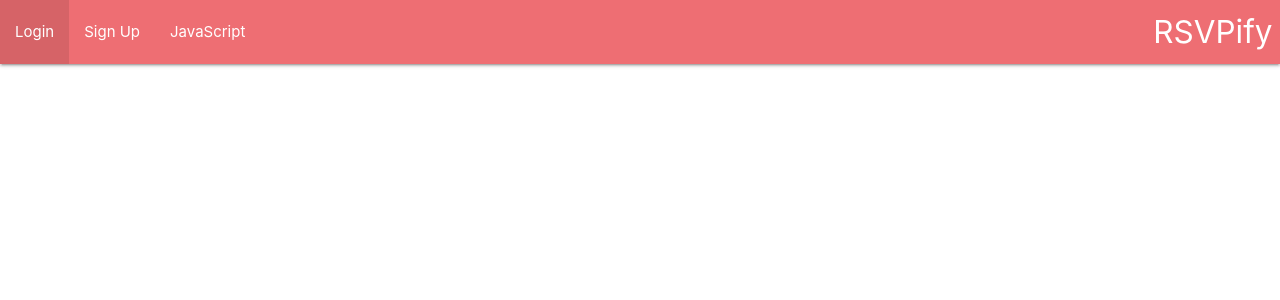
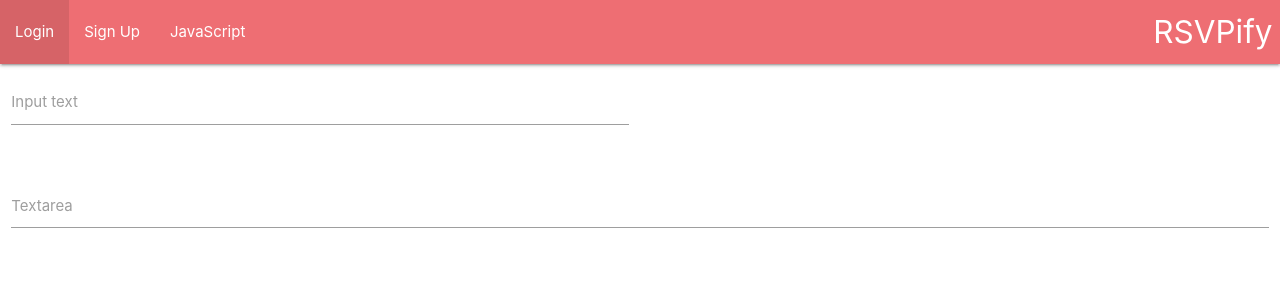
Before and after one commit to demijeffrey/rsvpify, a React (Create React App) app in the folder client/: page /edit in a window 1280 px wide. Shown: the top 300 px of the page. Built offline with nearby package versions, Linux system fonts and the light colour scheme; no server answers.

Commit message:
UserEvent page and EditEvent page

```diff
--- a/client/package.json
+++ b/client/package.json
@@ -7,6 +7,7 @@
     "@testing-library/jest-dom": "^5.16.5",
     "@testing-library/react": "^13.4.0",
     "@testing-library/user-event": "^13.5.0",
+    "date-fns": "^2.29.3",
     "react": "^18.2.0",
     "react-dom": "^18.2.0",
     "react-redux": "^8.0.5",
--- a/client/src/Components/App.js
+++ b/client/src/Components/App.js
@@ -1,15 +1,14 @@
 // import '../App.css';
-import { useState } from "react";
 import { Routes, Route } from "react-router-dom";
 import Login from "./Login";
 import NavBar from "./NavBar";
 import SignUp from "./SignUp";
 import Home from "./Home";
 import UserHome from "./UserHome";
-import Event from "./Event";
+import UserEvent from "./UserEvent";
+import EditEvent from "./EditEvent";
 
 function App() {
-  const [count, setCount] = useState(0);
 
   return (
     <div className="App">
@@ -18,7 +17,8 @@ function App() {
         <Route path="/signup" element={<SignUp />} />
         <Route path="/login" element={<Login />} />
         <Route path="/home" element={<UserHome />} />
-        <Route path="/event" element={<Event />} />
+        <Route path="/event" element={<UserEvent />} />
+        <Route path="/edit" element={<EditEvent />} />
         <Route path="/" element={<Home />} />
       </Routes>
     </div>
--- /dev/null
+++ b/client/src/Components/EditEvent.js
@@ -0,0 +1,24 @@
+function EditEvent() {
+
+    return (
+        <div class="row">
+        <form class="col s12">
+          <div class="row">
+            <div class="input-field col s6">
+              <input id="input_text" type="text" data-length="10" />
+              <label for="input_text">Input text</label>
+            </div>
+          </div>
+          <div class="row">
+            <div class="input-field col s12">
+              <textarea id="textarea2" class="materialize-textarea" data-length="120"></textarea>
+              <label for="textarea2">Textarea</label>
+            </div>
+          </div>
+        </form>
+      </div>
+    )
+
+}
+
+export default EditEvent
--- a/client/src/Components/Event.js
+++ /dev/null
@@ -1,25 +0,0 @@
-import { useLocation } from "react-router-dom"
-
-function Event() {
-
-    const {state} = useLocation()
-    const {event} = state
-
-    console.log(event.event)
-
-    return (
-        <div class="row">
-            <div class="col s7 push-s5">
-                <span class="flow-text">This div is 7-columns wide on pushed to the right by 5-columns.</span>
-            </div>
-            <div class="col s5 pull-s7">
-                {/* <span class="flow-text">5-columns wide pulled to the left by 7-columns.</span> */}
-                <img src={event.event.photo_url && "https://t3.ftcdn.net/jpg/02/68/55/60/360_F_268556012_c1WBaKFN5rjRxR2eyV33znK4qnYeKZjm.jpg"} />
-                <h4>{event.event.name}</h4>
-            </div>
-      </div>
-    )
-
-}
-
-export default Event
--- a/client/src/Components/EventCard.js
+++ b/client/src/Components/EventCard.js
@@ -6,7 +6,7 @@ function EventCard(event) {
     const [image, setImage] = useState("https://t3.ftcdn.net/jpg/02/68/55/60/360_F_268556012_c1WBaKFN5rjRxR2eyV33znK4qnYeKZjm.jpg")
     const navigate = useNavigate()
 
-    console.log(event.event.id)
+    // console.log(event.event.id)
 
     function handleDetailClick() {
         navigate('/event', { state: { event }})
--- /dev/null
+++ b/client/src/Components/UserEvent.js
@@ -0,0 +1,52 @@
+import { useLocation, useNavigate } from "react-router-dom"
+import { format } from 'date-fns'
+
+function UserEvent() {
+
+    const {state} = useLocation()
+    const {event} = state
+
+    const navigate = useNavigate()
+
+    const date = new Date(event.event.date.substring(0, 10));
+    const formattedDate = format(date, 'MM-dd-yyyy');
+
+    const time = event.event.time.substring(11, 16);
+    const formattedTime = format(new Date(`1970-01-01T${time}`), 'hh:mm a');
+
+    console.log(event.event.guests)
+
+    function handleEditClick() {
+        navigate('/edit')
+    }
+
+    return (
+        <div className="row">
+            <div className="col s7 push-s5">
+                <br />
+                <div className="row">
+                <a className="btn-floating btn-large waves-effect waves-light green right" onClick={handleEditClick}><i className="material-icons">edit</i></a>
+                    <div className="col s12 m5">
+                        <div className="card-panel teal">
+                            <h5 className="white-text">
+                                {event.event.description}
+                            </h5>
+                            <h5>Where:</h5>
+                            <p>{event.event.location}</p>
+                            <h5>When:</h5>
+                            <p>{formattedDate} at {formattedTime}</p>
+                        </div>
+                    </div>
+                </div>
+            </div>
+            <div className="col s5 pull-s7">
+                <br />
+                <img src={event.event.photo_url && "https://t3.ftcdn.net/jpg/02/68/55/60/360_F_268556012_c1WBaKFN5rjRxR2eyV33znK4qnYeKZjm.jpg"} />
+                <h4>{event.event.name}</h4>
+            </div>
+      </div>
+    )
+
+}
+
+export default UserEvent
```
Also changed, not shown: 2 other files (tests, documents, lock files or other folders).
